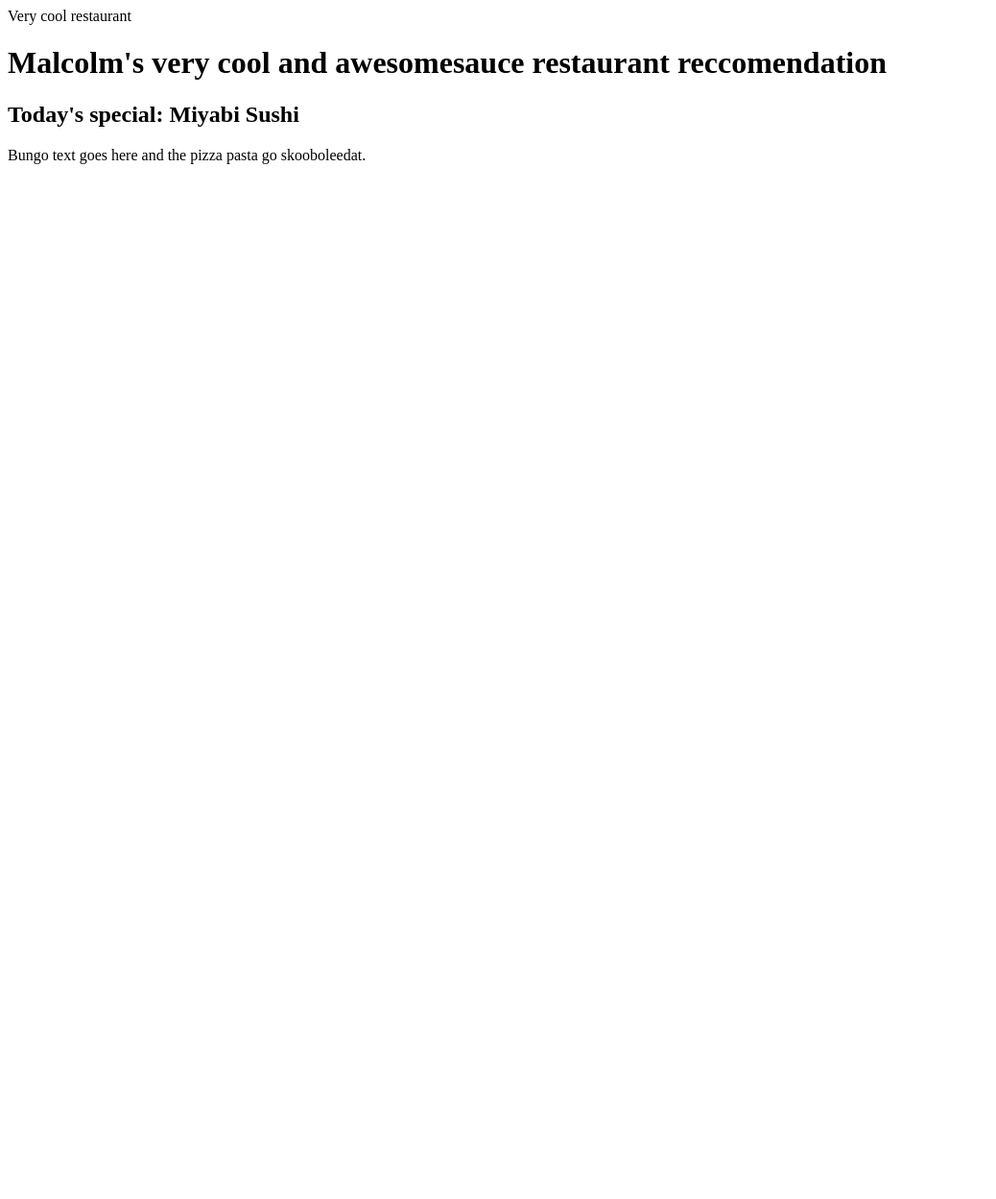
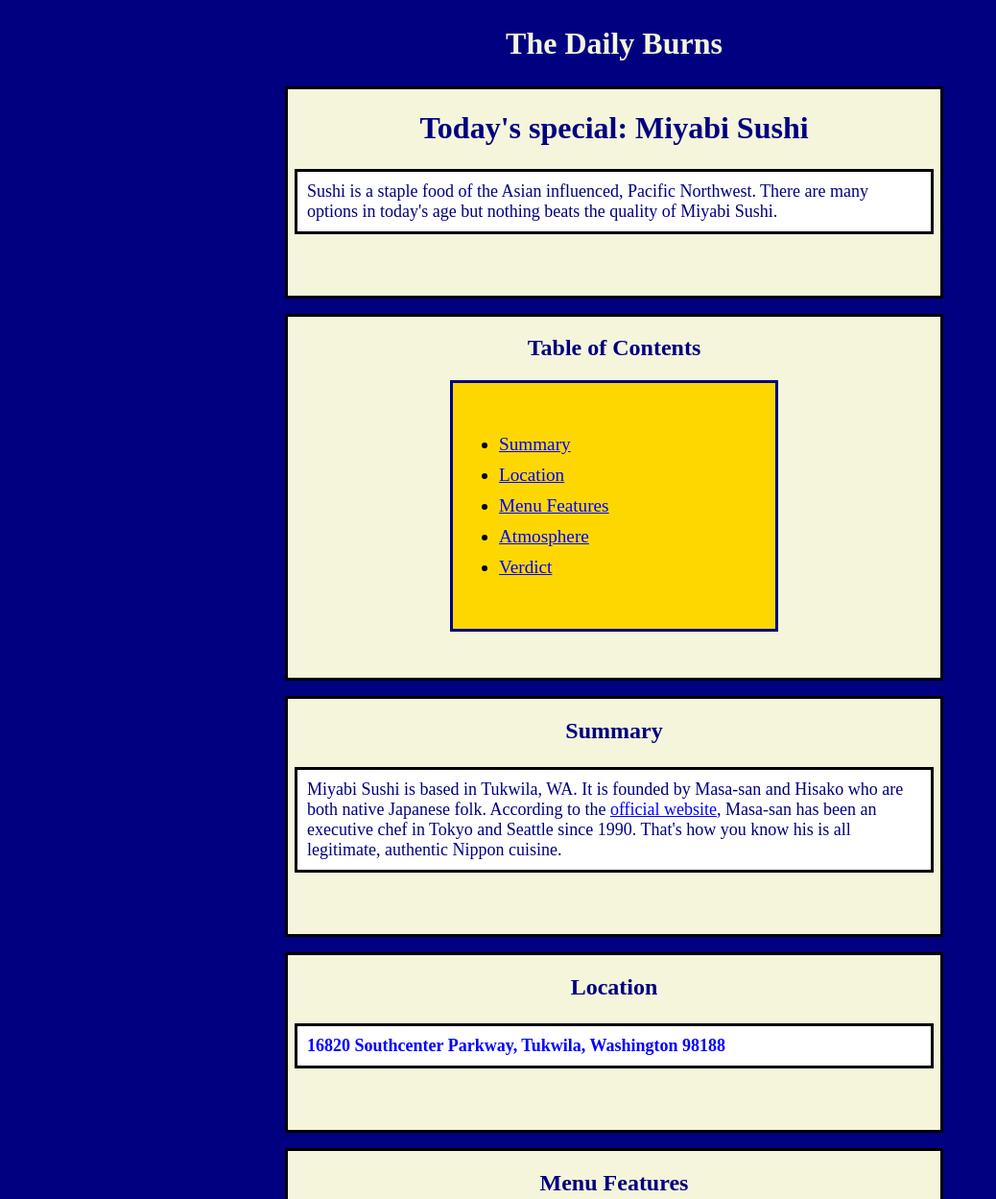
Before and after one commit to Necrohumorous/RestaurantProject, a plain HTML site: page index.html in a window 1280 px wide. Shown: the top 1249 px of the page at 96% size, without its empty margins (0-1038 px from the left). Before the commit the page ends 800 px from the top, so only its background shows below. Drawn offline with Linux system fonts and the light colour scheme.

Commit message:
Buncha stuff

```diff
--- a/index.html
+++ b/index.html
@@ -1,11 +1,69 @@
 <!DOCTYPE html>
-<html>
-    <head>Very cool restaurant</head>
+<html lang="en">
+    <head>
+        <meta charset="UTF-8">
+        <link rel="stylesheet" href="style.css">
+        <title>Very cool restaurant</title></head>
     <body>
-        <h1>Malcolm's very cool and awesomesauce restaurant reccomendation</h1>
-        <h2>Today's special: Miyabi Sushi</h2>
-        <p>
-            Bungo text goes here and the pizza pasta go skooboleedat.
-        </p>
+        <h2 class="blogTitle">The Daily Burns</h2>
+        <div>
+            <h1>Today's special: Miyabi Sushi</h1>
+            <p>
+                Sushi is a staple food of the Asian influenced, Pacific Northwest.
+                There are many options in today's age but nothing beats the quality of Miyabi Sushi.
+            </p>
+        </div>
+        <div>
+            <h2>Table of Contents</h2>
+            <ul class="tableOfContents">
+                <li><a href="#Summary">Summary</a></li>
+                <li><a href="#Location">Location</a></li>
+                <li><a href="#Menu_Features">Menu Features</a></li>
+                <li><a href="#Atmosphere">Atmosphere</a></li>
+                <li><a href="#Verdict">Verdict</a></li>
+            </ul>
+        </div>
+        <div id="Summary">
+            <h2>Summary</h2>
+            <p>
+                Miyabi Sushi is based in Tukwila, WA. It is founded by Masa-san and Hisako who are both native Japanese folk. According to the
+                <a href="https://miyabisushi.com/" target="_blank">official website</a>,
+                Masa-san has been an executive chef in Tokyo and Seattle since 1990. That's how you know his is all legitimate, authentic Nippon cuisine.
+            </p>
+        </div>
+        <div id="Location">
+            <h2>Location</h2>
+            <p class="addressFormat">16820 Southcenter Parkway, Tukwila, Washington 98188</p>
+        </div>
+        <div id="Menu_Features">
+            <h2>Menu Features</h2>
+            <p>I've been going to Miyabi Sushi for many years with my family, especially on special occassions. Here is a small list of my favorite sushi rolls on their menu:</p>
+            <ul>
+                <li>Miyabi Roll</li>
+                <li>Rainbow Roll</li>
+                <li>Spider Roll</li>
+                <li>Dancing Albacore</li>
+                <li>Sex On The Beach</li>
+                <li>Orange Delight</li>
+                <li>Tropical Roll</li>
+                <li>Red And White</li>
+                <li>Caterpillar Roll</li>
+            </ul>
+        <p>I also highly reccommend their shrimp tempura as an appetizer as well.</p>
+        </div>
+        <div>
+            <h2 id="Atmosphere">Atmosphere</h2>
+            <p>
+                The interior of Miyabi Sushi is sleek with subtle Japanese design accents in the wall frames and tables.
+                It's very conservative and subdued in comparison to your typical local Asian diner.
+                You'll find no chopstick fonts and minimal usage of red in here.
+            </p>
+        </div>
+        <div>
+            <h2 id="Verdict">Verdict</h2>
+            <p>
+                Well, my verdict is that this is good stuff and if you're looking to try some sushi, Miyabi Sushi is a solid place to start.
+            </p>
+        </div>
     </body>
 </html>
--- a/style.css
+++ b/style.css
@@ -1,13 +1,59 @@
 * {
-    font-family: Tahoma;
+    font-family: 'Times New Roman';
 }
+div {
+    background-color: beige;
+    border: 3px solid black;
+    margin: auto;
+    margin-top: 16px;;
+    width: 680px;
+}
+h1{
+    background-color: beige;
 
+    color: navy;
+    text-align: center;
+}
+h2{
+    color: navy;
+    font-weight: 900;
+    text-align: center;
+}
+.blogTitle {
+    font-size: xx-large;
+    color: beige;
+}
+body {
+    background-color: navy;
+}
 p {
     color: navy;
+    background-color: white;
+    border: 3px solid black;
+    margin: auto;
+    margin-top: 24px;
+    margin-bottom: 64px;
+    padding: 10px;
+    width: 640px;
+    font-size: large;
 }
-li{
-    color: grey;
+ul {
+    color: black;
+    background-color: gold;
+    border: 3px solid navy;
+    margin: auto;
+    margin-bottom: 48px;
+    width: 240px;
+    padding: 48px;
+    font-size: larger;
+}
+li {
+    line-height: 32px;
 }
 a {
-    color: red;
+    color: blue;
 }
+.addressFormat {
+    color: blue;
+    font-weight: bolder;
+}
```
